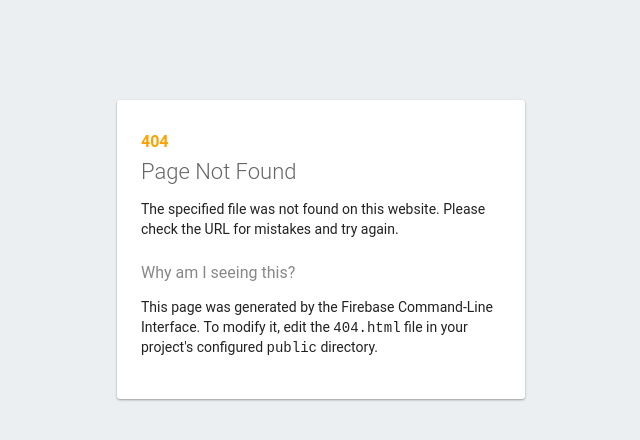
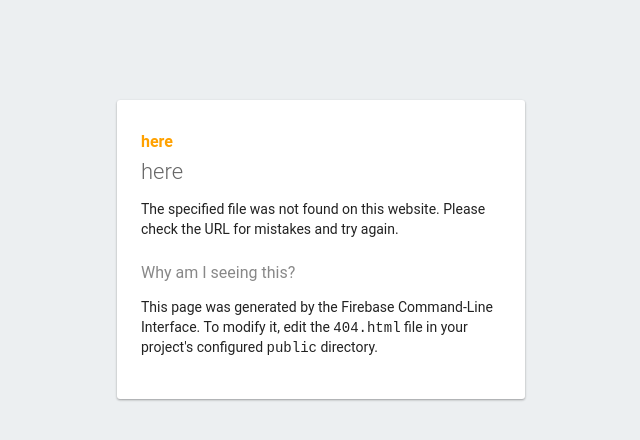
Before and after one commit to basma-skaik/ProjetcCloud-BasedHealthcareApplication, a website: page public/404.html in a window 1280 px wide. Shown: the whole page, without its empty margins (319-959 px from the left). Drawn offline with Linux system fonts and the light colour scheme.

Commit message:
link firebase

```diff
--- a/public/404.html
+++ b/public/404.html
@@ -23,8 +23,8 @@
   </head>
   <body>
     <div id="message">
-      <h2>404</h2>
-      <h1>Page Not Found</h1>
+      <h2>here</h2>
+      <h1>here</h1>
       <p>The specified file was not found on this website. Please check the URL for mistakes and try again.</p>
       <h3>Why am I seeing this?</h3>
       <p>This page was generated by the Firebase Command-Line Interface. To modify it, edit the <code>404.html</code> file in your project's configured <code>public</code> directory.</p>
```
